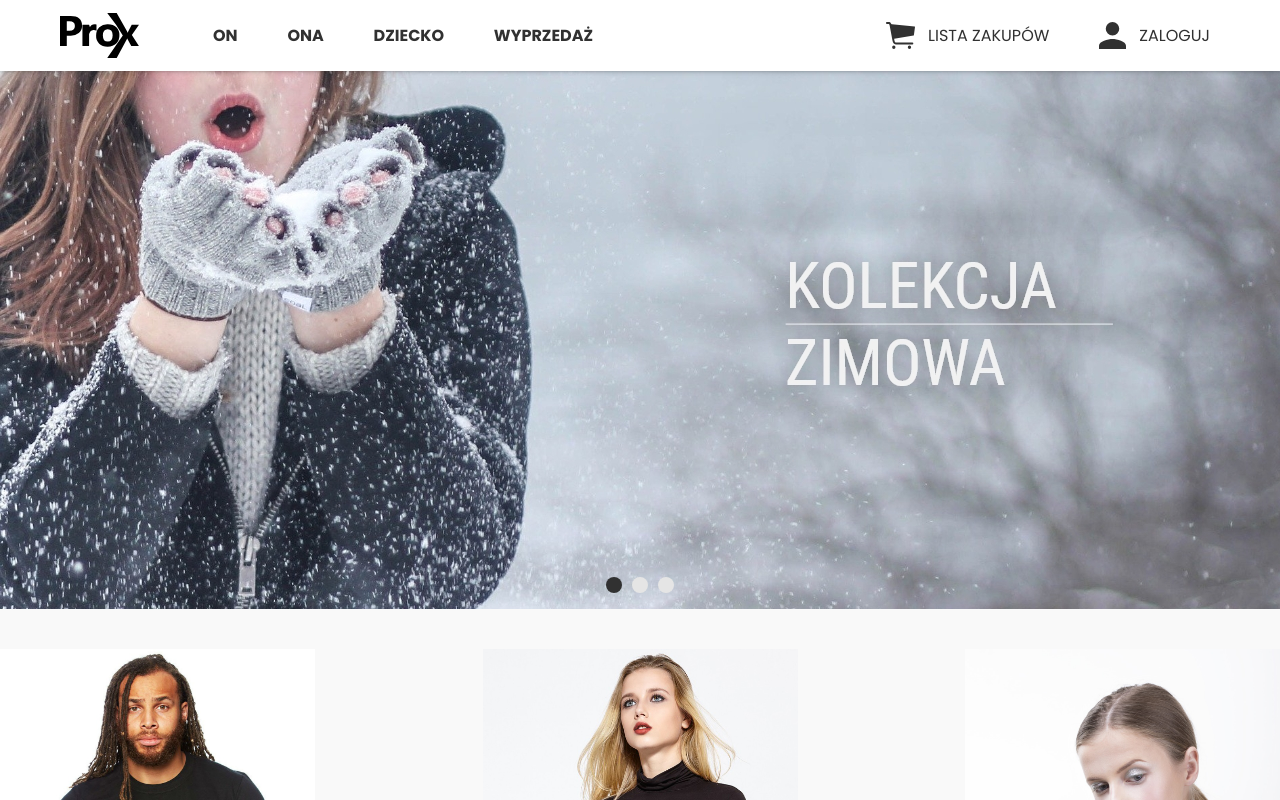
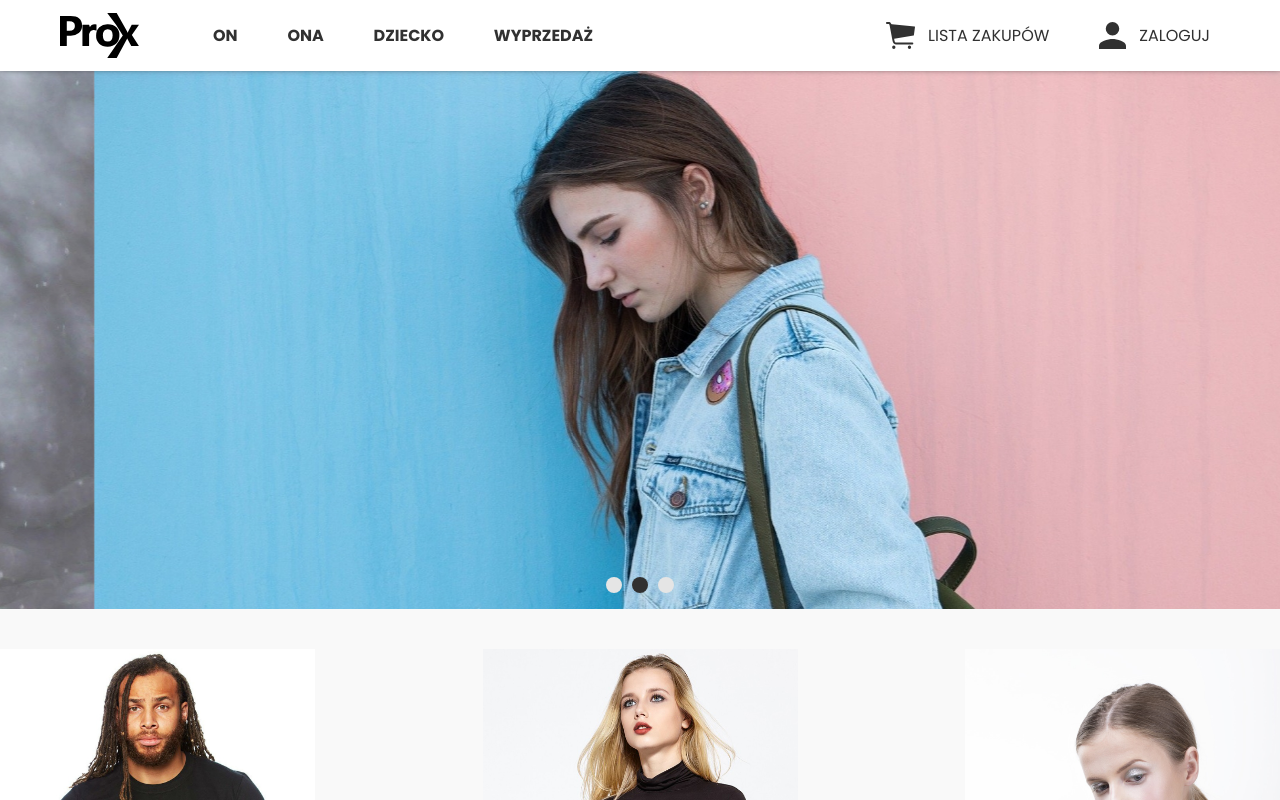
Before and after one commit to KamilBorowski1995/clothing-store, a React (Create React App) app: page / in a window 1280 px wide. Shown: the top 800 px of the page. Built offline with nearby package versions, Linux system fonts and the light colour scheme.

Commit message:
fix sidebar

```diff
--- a/src/components/organism/Slider/Slider.js
+++ b/src/components/organism/Slider/Slider.js
@@ -1,4 +1,4 @@
-import React, { useState } from "react";
+import React, { useState, useEffect } from "react";
 import styled, { keyframes } from "styled-components";
 import slider from "components/assets/img/slider-1-1300.jpg";
 import slider2 from "components/assets/img/slider-2-1300.jpg";
@@ -67,6 +67,15 @@ const StyledLeft = styled(StyledArrow)`
 const Slider = () => {
   const [activeSlide, setActiveSlide] = useState(1);
 
+  useEffect(() => {
+    const id = setTimeout(() => {
+      console.log("działam");
+      if (activeSlide !== 3) setActiveSlide(activeSlide + 1);
+      else setActiveSlide(1);
+    }, 5000);
+    return () => clearInterval(id);
+  }, [activeSlide]);
+
   const handleSlider = (e) => {
     const active = e.target.id * 1;
     setActiveSlide(active);
```
Also changed, not shown: 1 other file (tests, documents, lock files or other folders).
